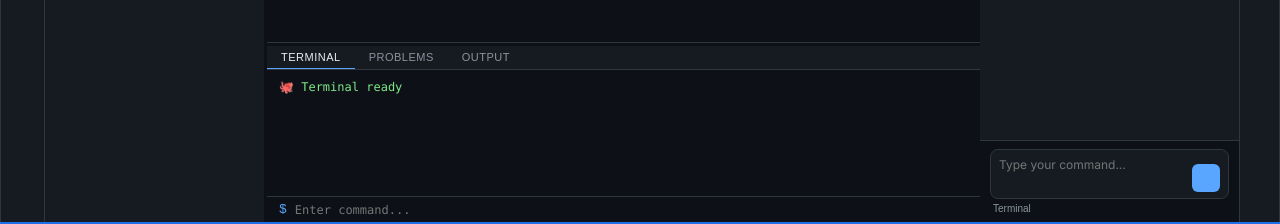
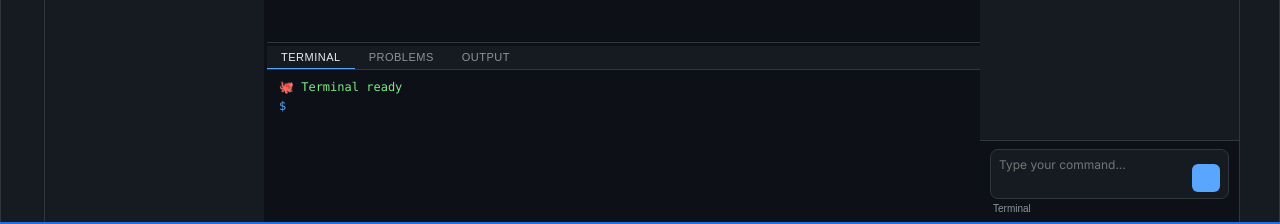
Before and after one commit to Kozer94/octopus-ai, a React (Vite) app in the folder client/: page / in a window 1280 px wide. Both pictures are taken after a click on the button "Terminal". Shown: the part 556-780 px from the top of the page. Built offline with nearby package versions, Linux system fonts and the light colour scheme; some icons are missing.

Commit message:
Inline terminal command prompt

```diff
--- a/client/src/components/TerminalPanel.jsx
+++ b/client/src/components/TerminalPanel.jsx
@@ -164,25 +164,33 @@ export function TerminalPanel({
           <i className="codicon codicon-close" style={{ fontSize: 14 }} />
         </button>
       </div>
-      <div onContextMenu={showContextMenu} style={{ flex: 1, overflowY: 'auto', padding: '8px 12px', background: t.bg, fontFamily: 'JetBrains Mono, Consolas, monospace', userSelect: 'text' }}>
+      <div
+        onClick={() => inputRef.current?.focus()}
+        onContextMenu={showContextMenu}
+        style={{ flex: 1, overflowY: 'auto', padding: '8px 12px', background: t.bg, fontFamily: 'JetBrains Mono, Consolas, monospace', userSelect: 'text', cursor: 'text' }}
+      >
         {terminalTab === 'terminal' && terminalHistory.map((historyItem, i) => (
           <div key={i} style={{ fontSize: 12, color: historyItem.type === 'input' ? t.accent : historyItem.type === 'error' ? '#ff7b72' : historyItem.type === 'system' ? '#7ee787' : t.text, lineHeight: 1.6, whiteSpace: 'pre-wrap', wordBreak: 'break-all' }}>{renderTerminalText(historyItem.text)}</div>
         ))}
+        {terminalTab === 'terminal' && (
+          <div style={{ display: 'flex', alignItems: 'baseline', gap: 8, minHeight: 22, fontSize: 12, lineHeight: 1.6, color: t.text }}>
+            <span style={{ color: t.accent, flexShrink: 0 }}>$</span>
+            <input
+              ref={inputRef}
+              aria-label="Terminal command"
+              style={{ flex: 1, minWidth: 0, background: 'transparent', border: 'none', outline: 'none', color: t.text, caretColor: t.accent, fontFamily: 'JetBrains Mono, Consolas, monospace', fontSize: 12, lineHeight: 1.6, padding: 0 }}
+              value={terminalInput}
+              onChange={e => onCommandChange(e.target.value)}
+              onClick={event => event.stopPropagation()}
+              onKeyDown={handleKeyDown}
+              dir="ltr"
+              spellCheck={false}
+            />
+          </div>
+        )}
         {terminalTab === 'problems' && <p style={{ fontSize: 12, color: t.textMuted }}>No problems</p>}
         {terminalTab === 'output' && <p style={{ fontSize: 12, color: t.textMuted }}>No output</p>}
         <div ref={terminalBottomRef} />
-      </div>
-      <div onContextMenu={showContextMenu} style={{ display: 'flex', alignItems: 'center', gap: 8, padding: '5px 12px', borderTop: `0.5px solid ${t.border}`, background: t.bg }}>
-        <span style={{ color: t.accent, fontFamily: 'monospace', fontSize: 13 }}>$</span>
-        <input
-          ref={inputRef}
-          style={{ flex: 1, background: 'transparent', border: 'none', outline: 'none', color: t.text, fontFamily: 'JetBrains Mono, Consolas, monospace', fontSize: 12 }}
-          value={terminalInput}
-          onChange={e => onCommandChange(e.target.value)}
-          onKeyDown={handleKeyDown}
-          placeholder="Enter command..."
-          dir="ltr"
-        />
       </div>
       {contextMenu && (
         <div
```
Also changed, not shown: 1 other file (tests, documents, lock files or other folders).
